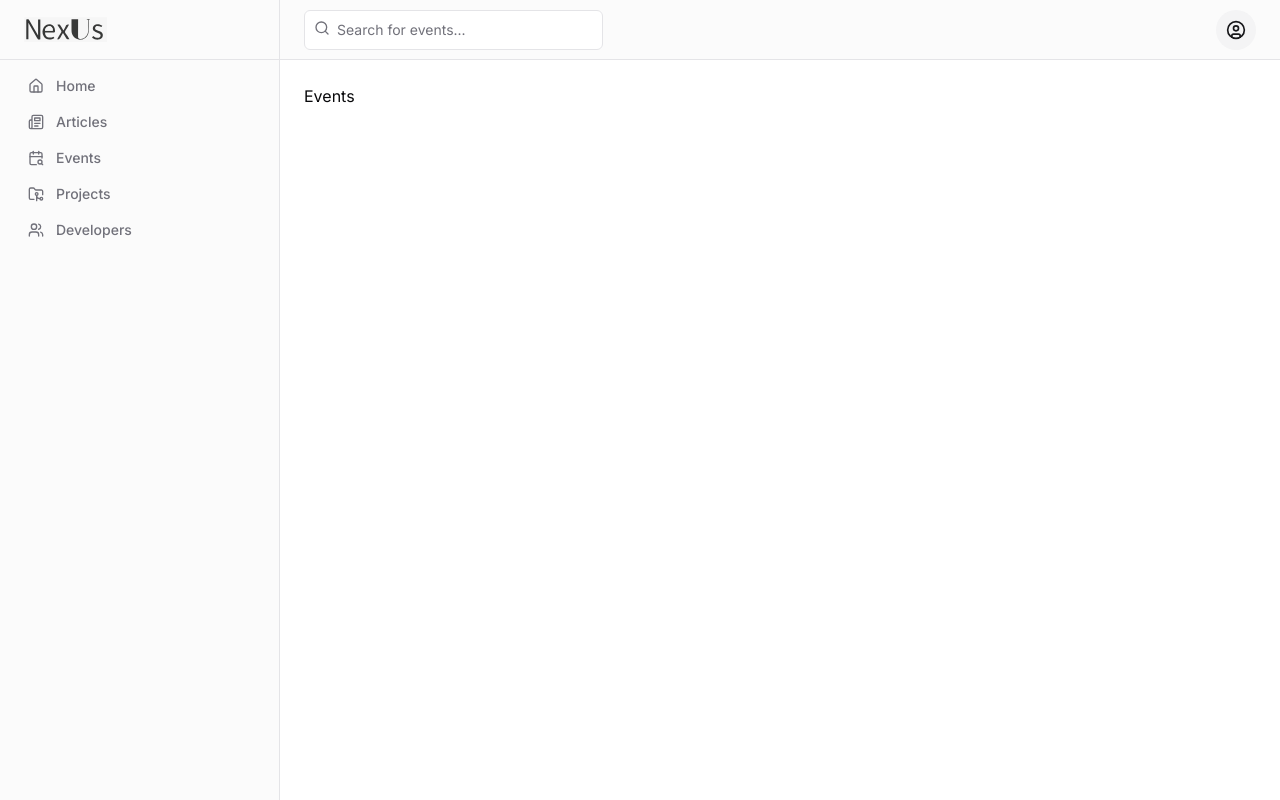
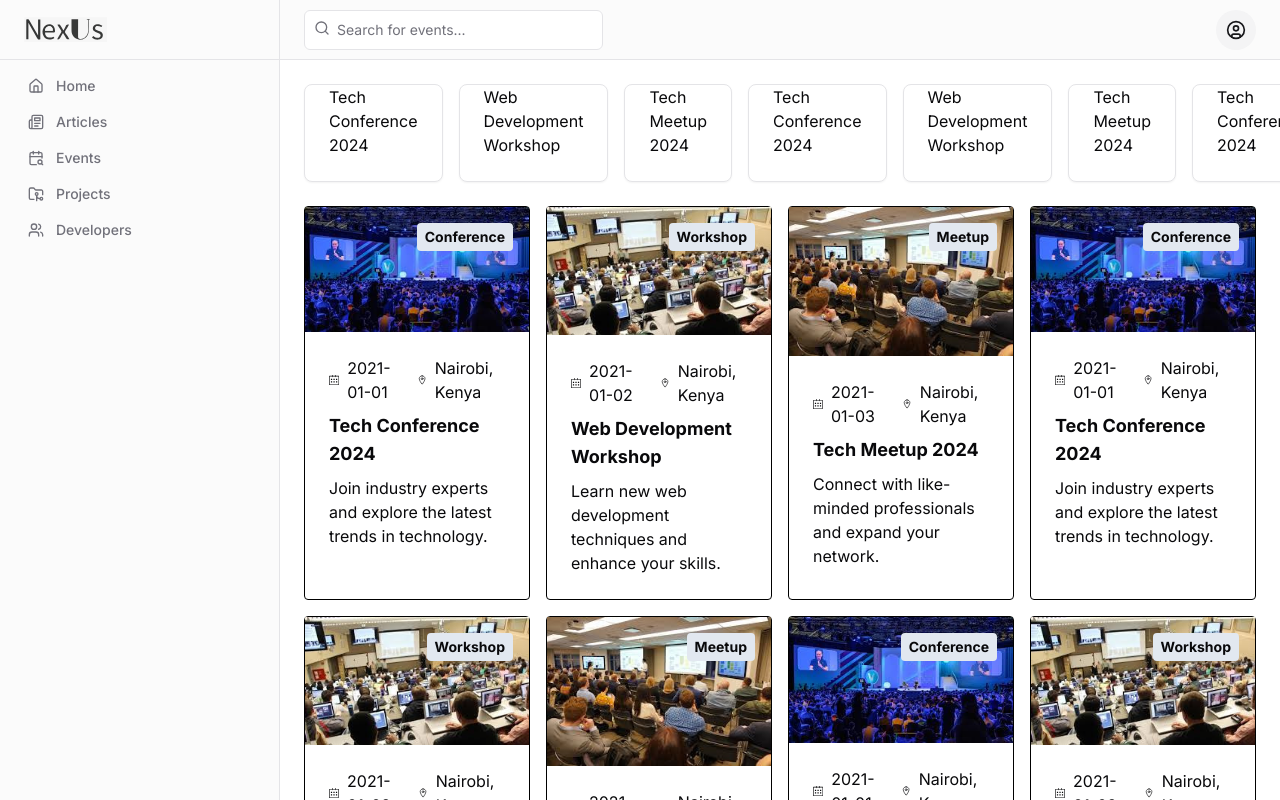
Before and after one commit to dancoon/nexus, a Next.js app in the folder frontend/: page /events in a window 1280 px wide. Built offline with nearby package versions, Linux system fonts and the light colour scheme.

Commit message:
feat: :sparkles: Create event list

```diff
--- a/frontend/app/articles/page.tsx
+++ b/frontend/app/articles/page.tsx
@@ -650,7 +650,7 @@ const articles: Article[] = [
 
     datePublished: "2021-01-02",
     minutesToRead: 5,
-  }
+  },
 ];
 
 const topics = [
--- a/frontend/app/events/page.tsx
+++ b/frontend/app/events/page.tsx
@@ -1,10 +1,337 @@
 import Wrapper from "@/components/common/wrapper";
+import EventCard from "@/components/events/event-card";
+import { ScrollArea } from "@/components/ui/scroll-area";
 import React from "react";
+import { Event } from "@/lib/types";
+import { Card, CardContent } from "@/components/ui/card";
+import {
+  Pagination,
+  PaginationContent,
+  PaginationEllipsis,
+  PaginationItem,
+  PaginationLink,
+  PaginationNext,
+  PaginationPrevious,
+} from "@/components/ui/pagination";
+
+const events: Event[] = [
+  {
+    tag: "Conference",
+    imageUrl: "/conference.jpeg",
+    title: "Tech Conference 2024",
+    description:
+      "Join industry experts and explore the latest trends in technology.",
+    date: "2021-01-01",
+    location: "Nairobi, Kenya",
+    link: "/conference",
+  },
+  {
+    tag: "Workshop",
+    imageUrl: "/workshop.jpeg",
+    title: "Web Development Workshop",
+    description:
+      "Learn new web development techniques and enhance your skills.",
+    date: "2021-01-02",
+    location: "Nairobi, Kenya",
+    link: "/workshop",
+  },
+  {
+    tag: "Meetup",
+    imageUrl: "/meetup.jpeg",
+    title: "Tech Meetup 2024",
+    description:
+      "Connect with like-minded professionals and expand your network.",
+    date: "2021-01-03",
+    location: "Nairobi, Kenya",
+    link: "/meetup",
+  },
+  {
+    tag: "Conference",
+    imageUrl: "/conference.jpeg",
+    title: "Tech Conference 2024",
+    description:
+      "Join industry experts and explore the latest trends in technology.",
+    date: "2021-01-01",
+    location: "Nairobi, Kenya",
+    link: "/conference",
+  },
+  {
+    tag: "Workshop",
+    imageUrl: "/workshop.jpeg",
+    title: "Web Development Workshop",
+    description:
+      "Learn new web development techniques and enhance your skills.",
+    date: "2021-01-02",
+    location: "Nairobi, Kenya",
+    link: "/workshop",
+  },
+  {
+    tag: "Meetup",
+    imageUrl: "/meetup.jpeg",
+    title: "Tech Meetup 2024",
+    description:
+      "Connect with like-minded professionals and expand your network.",
+    date: "2021-01-03",
+    location: "Nairobi, Kenya",
+    link: "/meetup",
+  },
+  {
+    tag: "Conference",
+    imageUrl: "/conference.jpeg",
+    title: "Tech Conference 2024",
+    description:
+      "Join industry experts and explore the latest trends in technology.",
+    date: "2021-01-01",
+    location: "Nairobi, Kenya",
+    link: "/conference",
+  },
+  {
+    tag: "Workshop",
+    imageUrl: "/workshop.jpeg",
+    title: "Web Development Workshop",
+    description:
+      "Learn new web development techniques and enhance your skills.",
+    date: "2021-01-02",
+    location: "Nairobi, Kenya",
+    link: "/workshop",
+  },
+  {
+    tag: "Meetup",
+    imageUrl: "/meetup.jpeg",
+    title: "Tech Meetup 2024",
+    description:
+      "Connect with like-minded professionals and expand your network.",
+    date: "2021-01-03",
+    location: "Nairobi, Kenya",
+    link: "/meetup",
+  },
+  {
+    tag: "Conference",
+    imageUrl: "/conference.jpeg",
+    title: "Tech Conference 2024",
+    description:
+      "Join industry experts and explore the latest trends in technology.",
+    date: "2021-01-01",
+    location: "Nairobi, Kenya",
+    link: "/conference",
+  },
+  {
+    tag: "Workshop",
+    imageUrl: "/workshop.jpeg",
+    title: "Web Development Workshop",
+    description:
+      "Learn new web development techniques and enhance your skills.",
+    date: "2021-01-02",
+    location: "Nairobi, Kenya",
+    link: "/workshop",
+  },
+  {
+    tag: "Meetup",
+    imageUrl: "/meetup.jpeg",
+    title: "Tech Meetup 2024",
+    description:
+      "Connect with like-minded professionals and expand your network.",
+    date: "2021-01-03",
+    location: "Nairobi, Kenya",
+    link: "/meetup",
+  },
+  {
+    tag: "Conference",
+    imageUrl: "/conference.jpeg",
+    title: "Tech Conference 2024",
+    description:
+      "Join industry experts and explore the latest trends in technology.",
+    date: "2021-01-01",
+    location: "Nairobi, Kenya",
+    link: "/conference",
+  },
+  {
+    tag: "Workshop",
+    imageUrl: "/workshop.jpeg",
+    title: "Web Development Workshop",
+    description:
+      "Learn new web development techniques and enhance your skills.",
+    date: "2021-01-02",
+    location: "Nairobi, Kenya",
+    link: "/workshop",
+  },
+  {
+    tag: "Meetup",
+    imageUrl: "/meetup.jpeg",
+    title: "Tech Meetup 2024",
+    description:
+      "Connect with like-minded professionals and expand your network.",
+    date: "2021-01-03",
+    location: "Nairobi, Kenya",
+    link: "/meetup",
+  },
+  {
+    tag: "Conference",
+    imageUrl: "/conference.jpeg",
+    title: "Tech Conference 2024",
+    description:
+      "Join industry experts and explore the latest trends in technology.",
+    date: "2021-01-01",
+    location: "Nairobi, Kenya",
+    link: "/conference",
+  },
+  {
+    tag: "Workshop",
+    imageUrl: "/workshop.jpeg",
+    title: "Web Development Workshop",
+    description:
+      "Learn new web development techniques and enhance your skills.",
+    date: "2021-01-02",
+    location: "Nairobi, Kenya",
+    link: "/workshop",
+  },
+  {
+    tag: "Meetup",
+    imageUrl: "/meetup.jpeg",
+    title: "Tech Meetup 2024",
+    description:
+      "Connect with like-minded professionals and expand your network.",
+    date: "2021-01-03",
+    location: "Nairobi, Kenya",
+    link: "/meetup",
+  },
+  {
+    tag: "Conference",
+    imageUrl: "/conference.jpeg",
+    title: "Tech Conference 2024",
+    description:
+      "Join industry experts and explore the latest trends in technology.",
+    date: "2021-01-01",
+    location: "Nairobi, Kenya",
+    link: "/conference",
+  },
+  {
+    tag: "Workshop",
+    imageUrl: "/workshop.jpeg",
+    title: "Web Development Workshop",
+    description:
+      "Learn new web development techniques and enhance your skills.",
+    date: "2021-01-02",
+    location: "Nairobi, Kenya",
+    link: "/workshop",
+  },
+  {
+    tag: "Meetup",
+    imageUrl: "/meetup.jpeg",
+    title: "Tech Meetup 2024",
+    description:
+      "Connect with like-minded professionals and expand your network.",
+    date: "2021-01-03",
+    location: "Nairobi, Kenya",
+    link: "/meetup",
+  },
+  {
+    tag: "Conference",
+    imageUrl: "/conference.jpeg",
+    title: "Tech Conference 2024",
+    description:
+      "Join industry experts and explore the latest trends in technology.",
+    date: "2021-01-01",
+    location: "Nairobi, Kenya",
+    link: "/conference",
+  },
+  {
+    tag: "Workshop",
+    imageUrl: "/workshop.jpeg",
+    title: "Web Development Workshop",
+    description:
+      "Learn new web development techniques and enhance your skills.",
+    date: "2021-01-02",
+    location: "Nairobi, Kenya",
+    link: "/workshop",
+  },
+  {
+    tag: "Meetup",
+    imageUrl: "/meetup.jpeg",
+    title: "Tech Meetup 2024",
+    description:
+      "Connect with like-minded professionals and expand your network.",
+    date: "2021-01-03",
+    location: "Nairobi, Kenya",
+    link: "/meetup",
+  },
+  {
+    tag: "Conference",
+    imageUrl: "/conference.jpeg",
+    title: "Tech Conference 2024",
+    description:
+      "Join industry experts and explore the latest trends in technology.",
+    date: "2021-01-01",
+    location: "Nairobi, Kenya",
+    link: "/conference",
+  },
+  {
+    tag: "Workshop",
+    imageUrl: "/workshop.jpeg",
+    title: "Web Development Workshop",
+    description:
+      "Learn new web development techniques and enhance your skills.",
+    date: "2021-01-02",
+    location: "Nairobi, Kenya",
+    link: "/workshop",
+  },
+  {
+    tag: "Meetup",
+    imageUrl: "/meetup.jpeg",
+    title: "Tech Meetup 2024",
+    description:
+      "Connect with like-minded professionals and expand your network.",
+    date: "2021-01-03",
+    location: "Nairobi, Kenya",
+    link: "/meetup",
+  },
+];
 
 export default function Home() {
   return (
     <Wrapper title="events">
-      Events
+      <ul className="flex max-w-[250px]">
+        {events.map((item, index) => (
+          <li key={index} className="mr-4">
+            <Card>
+              <CardContent>{item.title}</CardContent>
+            </Card>
+          </li>
+        ))}
+      </ul>
+      <ScrollArea className="h-[740px]">
+        <div className="grid grid-cols-1 gap-4 md:grid-cols-4">
+          {events.slice(0, 12).map((event, index) => (
+            <EventCard key={index} {...event} />
+          ))}
+        </div>
+        <Pagination className="mt-12 max-w-sm mb-4">
+          <PaginationPrevious>
+            <PaginationLink href="#">Previous</PaginationLink>
+          </PaginationPrevious>
+          <PaginationContent>
+            <PaginationItem>
+              <PaginationLink href="#">1</PaginationLink>
+            </PaginationItem>
+            <PaginationItem>
+              <PaginationLink href="#">2</PaginationLink>
+            </PaginationItem>
+            <PaginationItem>
+              <PaginationLink href="#">3</PaginationLink>
+            </PaginationItem>
+            <PaginationItem>
+              <PaginationLink href="#">4</PaginationLink>
+            </PaginationItem>
+            <PaginationEllipsis />
+            <PaginationItem>
+              <PaginationLink href="#">12</PaginationLink>
+            </PaginationItem>
+          </PaginationContent>
+          <PaginationNext>
+            <PaginationLink href="#">Next</PaginationLink>
+          </PaginationNext>
+        </Pagination>
+      </ScrollArea>
     </Wrapper>
   );
 }
--- a/frontend/components/events/event-card.tsx
+++ b/frontend/components/events/event-card.tsx
@@ -6,7 +6,11 @@ import { SlCalender } from "react-icons/sl";
 import { FaChevronRight } from "react-icons/fa6";
 import { Event } from "@/lib/types";
 
-const EventCard: React.FC<Event> = ({
+interface EventCardProps extends Event {
+  displayLink?: boolean;
+}
+
+const EventCard: React.FC<EventCardProps> = ({
   tag,
   imageUrl,
   title,
@@ -14,6 +18,7 @@ const EventCard: React.FC<Event> = ({
   date,
   location,
   link,
+  displayLink,
 }) => {
   return (
     <div className="text-left max-w-[450px] border border-black rounded-sm dark:border-white">
@@ -45,10 +50,12 @@ const EventCard: React.FC<Event> = ({
         </div>
         <h4 className="font-bold mt-2 text-lg">{title}</h4>
         <p className="mt-2">{description}</p>
-        <Link href={link} className="flex items-center mt-4">
-          <span>View Event </span>
-          <FaChevronRight className="ml-1" />
-        </Link>
+        {displayLink && (
+          <Link href={link} className="flex items-center mt-4">
+            <span>View Event </span>
+            <FaChevronRight className="ml-1" />
+          </Link>
+        )}
       </div>
     </div>
   );
--- a/frontend/components/events/events.tsx
+++ b/frontend/components/events/events.tsx
@@ -54,7 +54,7 @@ const Events = () => {
 
       <div className="mt-12 space-y-12 md:grid md:grid-cols-3 md:space-y-0">
         {events.map((event, index) => (
-          <EventCard key={index} {...event} />
+          <EventCard key={index} {...event} displayLink/>
         ))}
       </div>
       <Button size={"lg"} variant={"outline"} className="mt-10" asChild>
```
